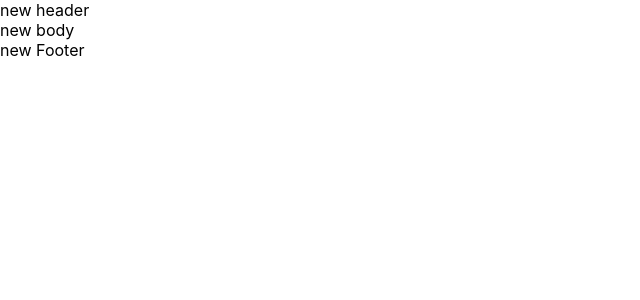
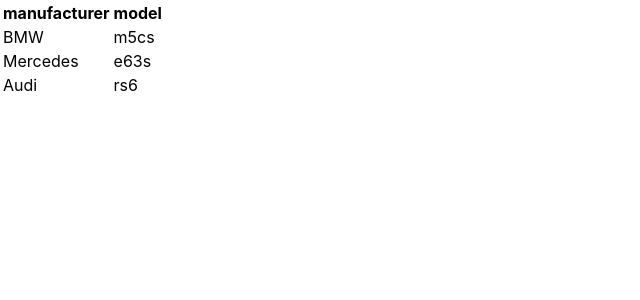
Before and after one commit to Anton-Osip/microtasks, a React (Create React App) app: page / in a window 1280 px wide. Shown: the top 300 px of the page, without its empty margins (0-640 px from the left). Built offline with nearby package versions, Linux system fonts and the light colour scheme.

Commit message:
02 - Метод map

```diff
--- a/src/App.tsx
+++ b/src/App.tsx
@@ -1,15 +1,29 @@
-import React from 'react';
-import {Header} from "./site/Header";
-import {Body} from "./site/Body";
-import {Footer} from "./site/Footer";
+import React, {useState} from 'react';
+import {NewComponent} from "./NewComponent";
 
 function App() {
+    // const [students, setStudents] = useState([
+    //         {id: 1, name: "James", age: 8},
+    //         {id: 2, name: "Robert", age: 18},
+    //         {id: 3, name: "John", age: 28},
+    //         {id: 4, name: "Michael", age: 38},
+    //         {id: 5, name: "William", age: 48},
+    //         {id: 6, name: "David", age: 58},
+    //         {id: 7, name: "Richard", age: 68},
+    //         {id: 8, name: "Joseph", age: 78},
+    //         {id: 9, name: "Thomas", age: 88},
+    //         {id: 10, name: "Charles", age: 98},
+    //         {id: 11, name: "Christopher", age: 100},
+    //     ]
+    // )
+    const topCars = [
+        {manufacturer:'BMW', model:'m5cs'},
+        {manufacturer:'Mercedes', model:'e63s'},
+        {manufacturer:'Audi', model:'rs6'}
+    ]
     return (
-        <>
-            <Header title = {'new header'}/>
-            <Body titleForBody = {'new body'}/>
-            <Footer titleForFooter = {'new Footer'}/>
-        </>
+        // <NewComponent students={students}/>
+         <NewComponent topCars={topCars}/>
     );
 }
 
--- /dev/null
+++ b/src/NewComponent.tsx
@@ -0,0 +1,49 @@
+type NewComponentProps = {
+    topCars: CarsType[]
+}
+
+type CarsType = { manufacturer: string, model: string }
+
+export const NewComponent = (props: NewComponentProps) => {
+    return (
+        <table>
+            <thead>
+            <tr>
+                <th>manufacturer</th>
+                <th>model</th>
+            </tr>
+            </thead>
+            <tbody>
+            {props.topCars.map((car, index) => {
+                return (
+                    <tr key = {index}>
+                        <td>{car.manufacturer}</td>
+                        <td>{car.model}</td>
+                    </tr>)
+            })}
+            </tbody>
+        </table>
+    )
+}
+
+
+// type NewComponentProps = {
+//     // students: Array<StudentType>
+//     students: StudentType[]
+// }
+//
+// type StudentType = { id: number, name: string, age: number }
+// export const NewComponent = (props: NewComponentProps) => {
+//     return (
+//         <ul>
+//             {props.students.map(student => {
+//                 return (
+//                     <li key = {student.id}>
+//                         <span>Name:{student.name} </span>
+//                         <span> Age:{student.age}</span>
+//                     </li>)
+//             })}
+//
+//         </ul>
+//     )
+// }
```
